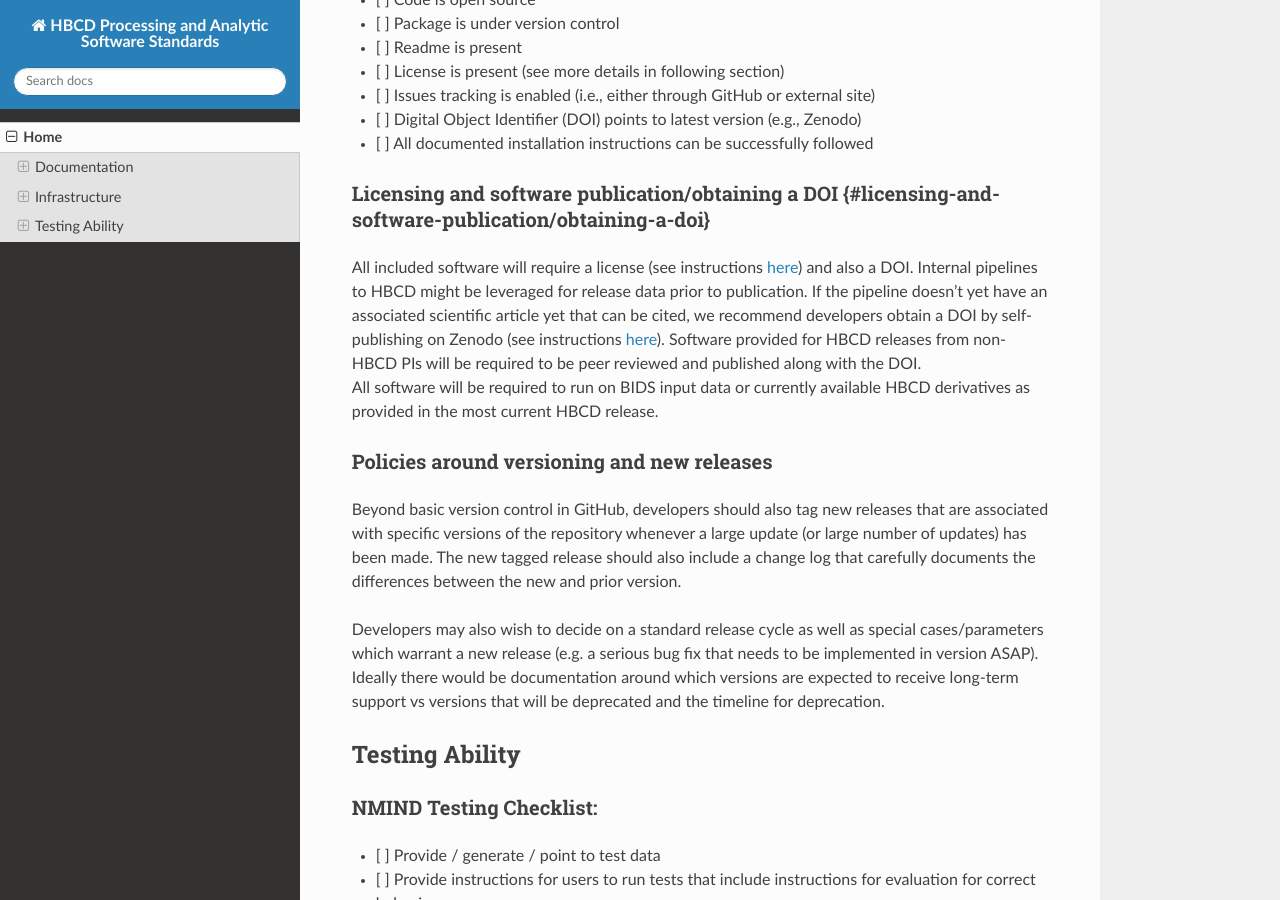
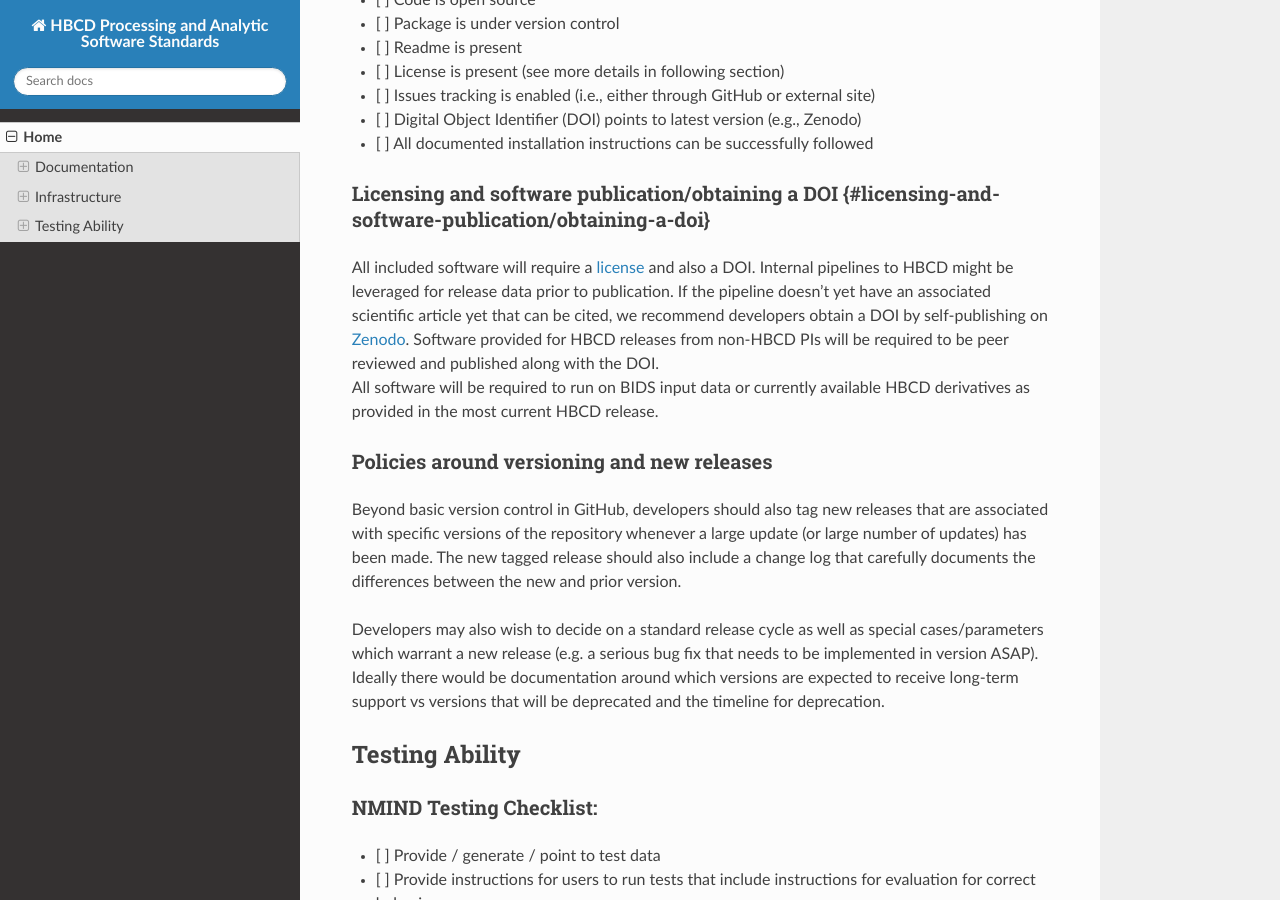
Before and after one commit to DCAN-Labs/hbcd-standards-RTDs, an MkDocs documentation site: the page built from docs/index.md, in a window 1280 px wide and 900 px high, scrolled down 1418 px. Built offline with MkDocs 1.6.1, drawn with Linux system fonts in a browser that asks for light colours; nearby versions of some CDN libraries.

Commit message:
Update index.md

```diff
--- a/docs/index.md
+++ b/docs/index.md
@@ -40,7 +40,7 @@ We recommend using the [fMRIPrep ReadtheDocs](https://fmriprep.org/en/stable/) a
 
 ### Licensing and software publication/obtaining a DOI {#licensing-and-software-publication/obtaining-a-doi}
 
-All included software will require a license (see instructions [here](https://docs.github.com/en/communities/setting-up-your-project-for-healthy-contributions/adding-a-license-to-a-repository)) and also a DOI. Internal pipelines to HBCD might be leveraged for release data prior to publication. If the pipeline doesn’t yet have an associated scientific article yet that can be cited, we recommend developers obtain a DOI by self-publishing on Zenodo (see instructions [here](https://cdnis-brain.readthedocs.io/zenodo/)). Software provided for HBCD releases from non-HBCD PIs will be required to be peer reviewed and published along with the DOI.
+All included software will require a [license](https://docs.github.com/en/communities/setting-up-your-project-for-healthy-contributions/adding-a-license-to-a-repository) and also a DOI. Internal pipelines to HBCD might be leveraged for release data prior to publication. If the pipeline doesn’t yet have an associated scientific article yet that can be cited, we recommend developers obtain a DOI by self-publishing on [Zenodo](https://cdnis-brain.readthedocs.io/zenodo/). Software provided for HBCD releases from non-HBCD PIs will be required to be peer reviewed and published along with the DOI.
 All software will be required to run on BIDS input data or currently available HBCD derivatives as provided in the most current HBCD release.
 
 ### Policies around versioning and new releases
```
